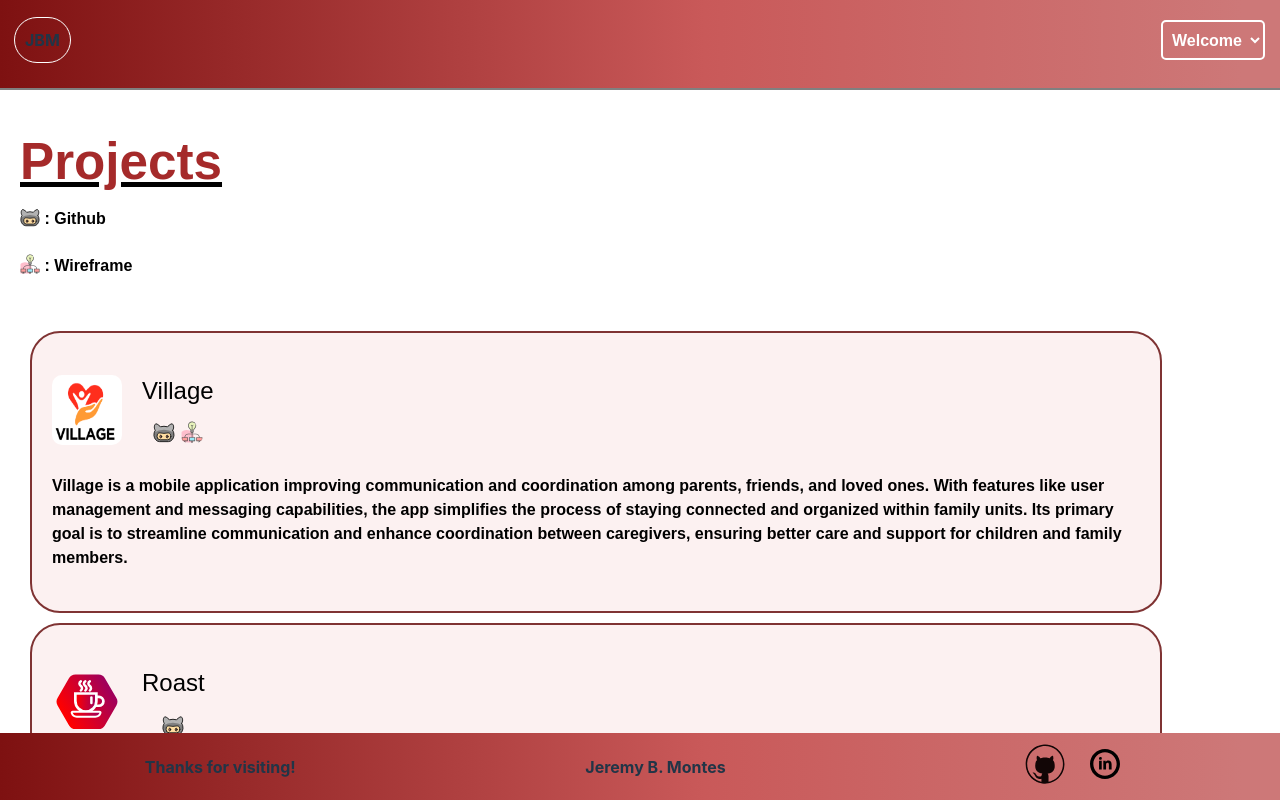
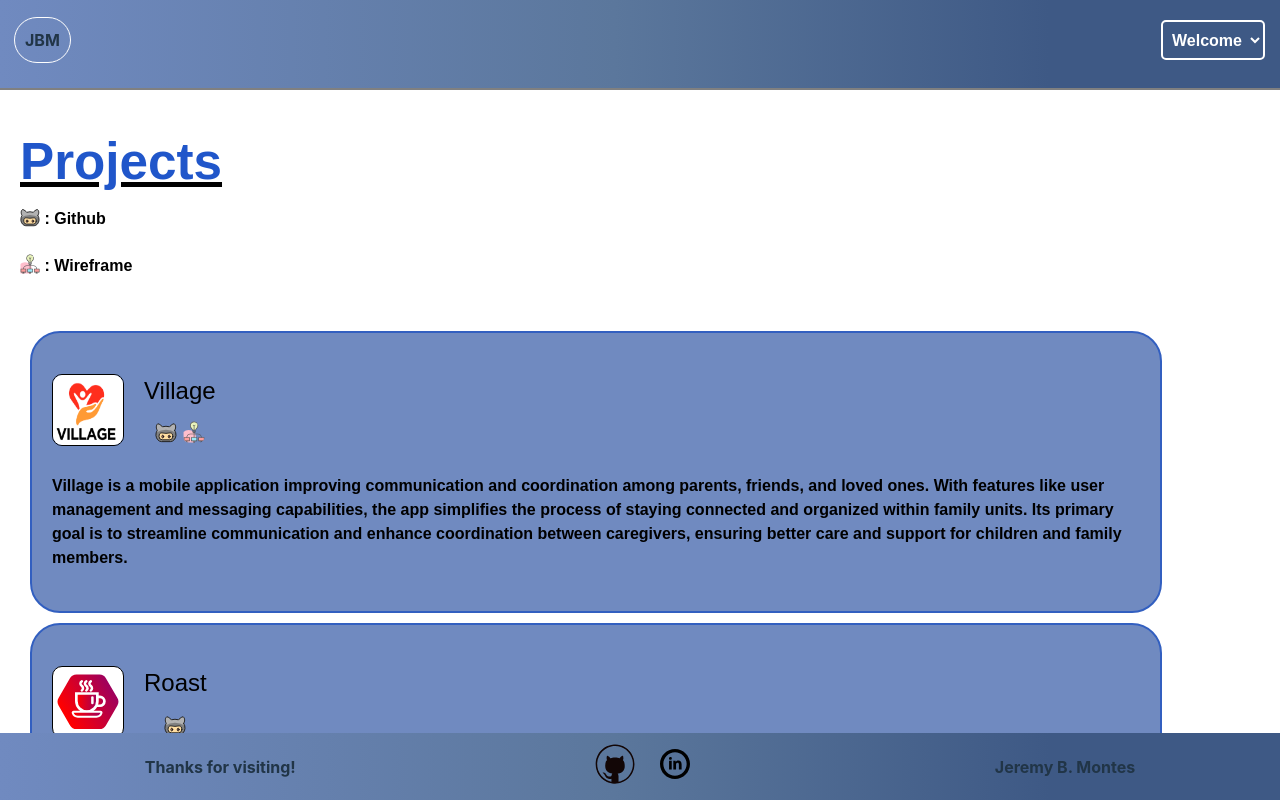
Before and after one commit to JBMontes/Portfolio, a React (Vite) app: page /projects in a window 1280 px wide. Built offline with nearby package versions, Linux system fonts and the light colour scheme; a web font is replaced by a local one.

Commit message:
edited UI for app

```diff
--- a/src/Components/Footer.jsx
+++ b/src/Components/Footer.jsx
@@ -4,7 +4,6 @@ const Footer = () => {
     return (
         <footer className="footer">
             <h4>Thanks for visiting!</h4>
-            <h4>Jeremy B. Montes</h4>
 
             <div className="footerButton">
             <a href="https://github.com/JBMontes">
@@ -16,6 +15,7 @@ const Footer = () => {
             </a>
 
             </div>
+            <h4>Jeremy B. Montes</h4>
 
         </footer>
     );
--- a/src/Components/Skills.jsx
+++ b/src/Components/Skills.jsx
@@ -2,7 +2,7 @@ import '../Styles/Skills.css'
 
 const Skills = () => (
     <div className='skillsSection' id='skills'>
-            <h2 className="skillTitle">Tech Skills</h2>
+            <h2 className="skillTitle">Technical Skills</h2>
             <div className="skillBody">
         <div className='skillsIcon'>
             <div className='skill-container'>
--- a/src/Pages/Projects.jsx
+++ b/src/Pages/Projects.jsx
@@ -25,7 +25,7 @@ const Projects = () => {
                 return (
                     <div key={index} className='projectCard'>
                         <div className="titleImg">
-                            <a href={project.link} target="blank"> <img src={project.img} /></a>
+                            <a href={project.link} target="blank"> <img className='proImg' src={project.img} /></a>
                             <div className="titleGit">
                                 <a href={project.link} target="blank"><h2>{project.title}</h2></a>
                                 <div className='projectButton'>
--- a/src/Styles/About.css
+++ b/src/Styles/About.css
@@ -5,9 +5,12 @@
   gap: 30px;
   justify-content: center;
   align-items: center;
-  padding-top: 65px;
+  padding-top: 0px;
   padding-bottom:80px;
   overflow-y: scroll;
+  position:relative;
+  top:90px;
+
 }
 
 .bio {
--- a/src/Styles/Footer.css
+++ b/src/Styles/Footer.css
@@ -3,13 +3,18 @@ footer {
   flex-direction: row;
   align-items: center;
   justify-content: space-around;
-  background: rgb(126, 17, 17);
+
+  /* background: rgb(126, 17, 17);
   background: linear-gradient(
     90deg,
     rgba(126, 17, 17, 1) 0%,
     rgba(201, 89, 89, 1) 55%,
     rgba(205, 120, 120, 1) 97%
-    );
+    ); */
+
+    background: rgb(112,138,192);
+background: linear-gradient(90deg, rgba(112,138,192,1) 0%, rgba(91,119,156,1) 48%, rgba(62,89,133,1) 82%);
+
     position:absolute;
     bottom: 0;
     width:100vw;
--- a/src/Styles/Header.css
+++ b/src/Styles/Header.css
@@ -22,7 +22,7 @@
 }
 
 .headerButton select:hover {
-  background-color: rgb(211, 152, 152);
+  background-color: rgb(112,138,192);
   color: black;
 }
 
@@ -48,13 +48,18 @@
 
 header {
   border-bottom: 2px solid grey;
-  background: rgb(126, 17, 17);
+
+  /* background: rgb(126, 17, 17);
   background: linear-gradient(
     90deg,
     rgba(126, 17, 17, 1) 0%,
     rgba(201, 89, 89, 1) 55%,
     rgba(205, 120, 120, 1) 97%
-  );
+  ); */
+
+  background: rgb(112,138,192);
+  background: linear-gradient(90deg, rgba(112,138,192,1) 0%, rgba(91,119,156,1) 48%, rgba(62,89,133,1) 82%);
+
   padding-bottom: 8px;
   display: flex;
   flex-direction: column;
--- a/src/Styles/Landing.css
+++ b/src/Styles/Landing.css
@@ -17,7 +17,7 @@
     align-items: center;
     padding:10px;
     /* margin-top:70px; */
-    background-image: url('/sky4.jpg');
+    background-image: url('/sky.jpg');
     background-size: cover;
     animation: moveBackground 70s linear infinite;
     height:100vh;
@@ -27,11 +27,11 @@
 }
 
 .landingBody button{
-    background-color:brown;
+    background-color: rgb(112,138,192);
     margin-bottom:50px;
 }
 .landingBody button:hover{
-    background-color:rgb(204, 123, 123);
+    background-color: rgb(48, 105, 229);;
     margin-bottom:50px;
 }
 
--- a/src/Styles/Projects.css
+++ b/src/Styles/Projects.css
@@ -11,19 +11,27 @@
   height: 70px;
   width: 70px;
   border-radius: 10px;
+
 }
+
+.proImg{
+  border:1px solid black;
+  background-color: white;
+}
+
 
 .titleImg {
   display: flex;
   flex-direction: row;
   align-items: center;
   gap: 20px;
+
 }
 
 .projectCard {
   padding: 20px;
-  border: 2px solid rgb(127, 51, 51);
-  background-color: rgba(232, 159, 159, 0.14);
+  border: 2px solid rgb(50, 95, 192);
+  background-color: rgb(112,138,192);
   margin: 10px;
   border-radius: 30px;
 }
@@ -42,11 +50,13 @@
 }
 
 .projectCard img:hover {
-  border: 2px solid brown;
+  border: 2px solid rgb(219, 220, 222);
+  background-color: rgb(218, 222, 230);
 }
 
 .projectCard h2:hover {
-  color: brown;
+  color: rgb(248, 248, 248);
+  font-weight: bold;
 }
 
 .titleGit img {
@@ -93,7 +103,7 @@
 
 .projectTitle {
   margin-bottom: -4px;
-  color: brown;
+  color: rgb(32, 86, 202);
   text-decoration: underline black;
   font-family: "Arsenal SC", sans-serif;
   font-weight: bold;
--- a/src/Styles/Resume.css
+++ b/src/Styles/Resume.css
@@ -35,7 +35,7 @@ margin-bottom:67px
 }
 
 strong {
-  color: rgb(206, 97, 97);
+  color: rgb(112,138,192);
 }
 
 .contactInfo a {
@@ -43,7 +43,7 @@ strong {
 }
 
 h2 {
-  color: brown;
+  color:rgb(38, 81, 175);
 }
 
 .githubIcon {
@@ -68,7 +68,7 @@ h2 {
     height: 20px;
     padding: 3px;
     background-color: white;
-    border: 1px solid brown;
+    border: 1px solid rgb(112,138,192);
     position: relative;
     border-radius: 100px;
     top: 8px;
@@ -78,7 +78,7 @@ h2 {
   height: 20px;
   padding: 3px;
   background-color: white;
-  border: 1px solid brown;
+  border: 1px solid rgb(112,138,192);
   position: relative;
   top: 8px;
 }
```
Also changed, not shown: src/Styles/Home.css (line endings or trailing spaces).
